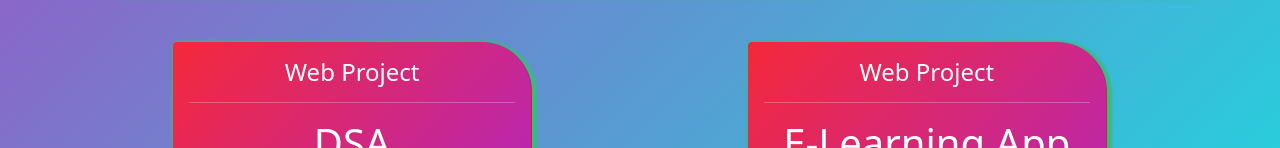
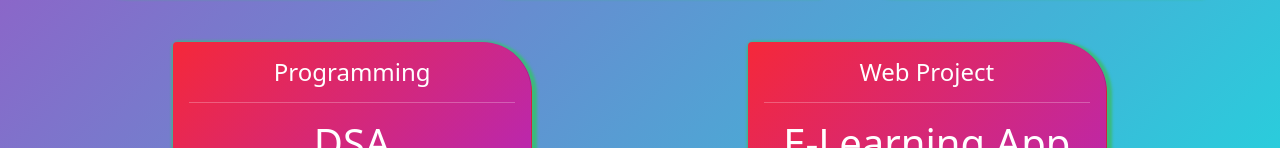
Before and after one commit to duggeraviteja/my-portpolio, a React (Create React App) app: page /projects in a window 1280 px wide. Shown: the part 648-796 px from the top of the page. Built offline with nearby package versions, Linux system fonts and the light colour scheme.

Commit message:
Update Projects.jsx

```diff
--- a/src/components/Projects.jsx
+++ b/src/components/Projects.jsx
@@ -119,7 +119,7 @@ return(
      <div className="col-md-4 col-12 mx-auto" >
             <div className="card  card-2 ca">
               <div className="card-body">
-                <h4 className="card-title">Web Project </h4>
+                <h4 className="card-title">Programming </h4>
                 <hr />
                 <h1>  DSA </h1>
 
```
